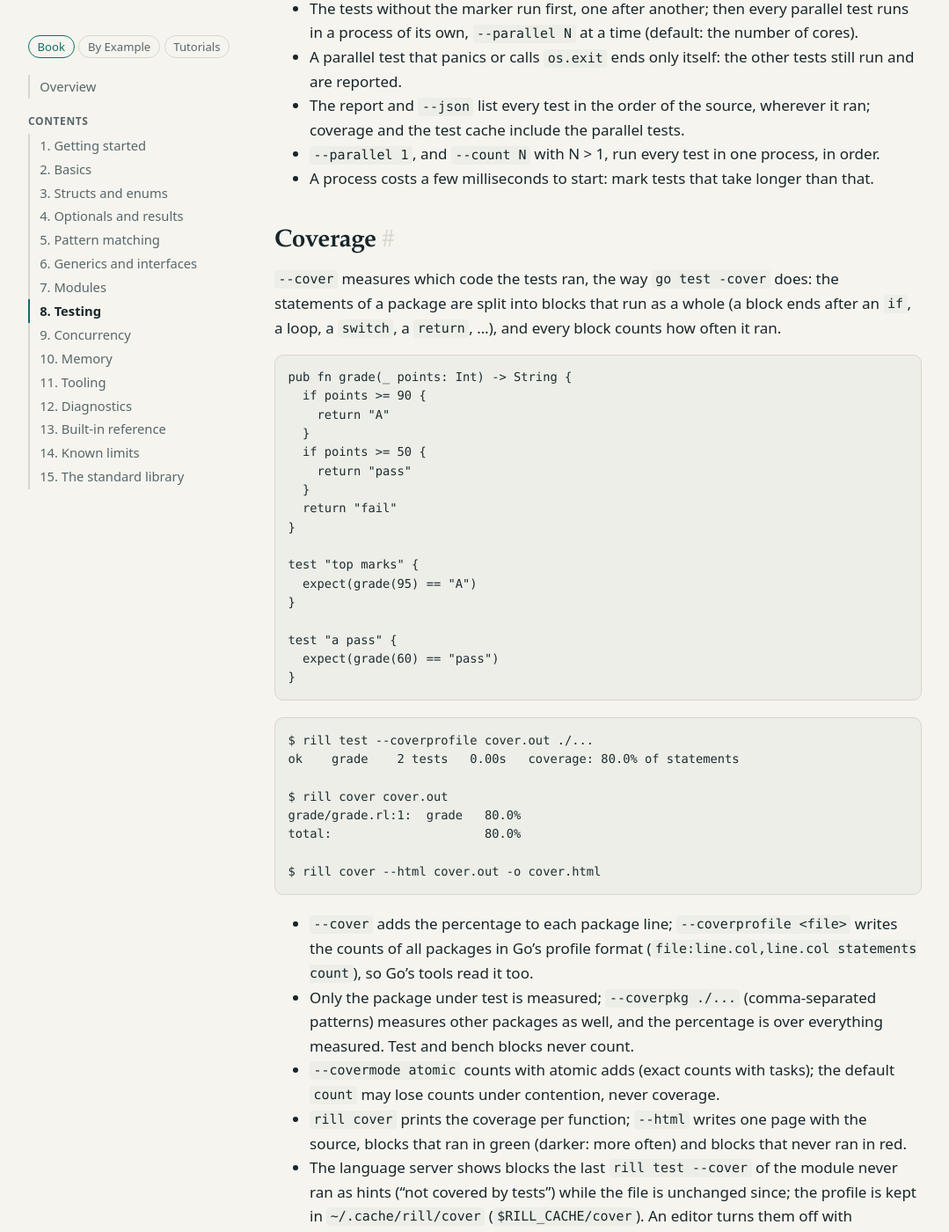
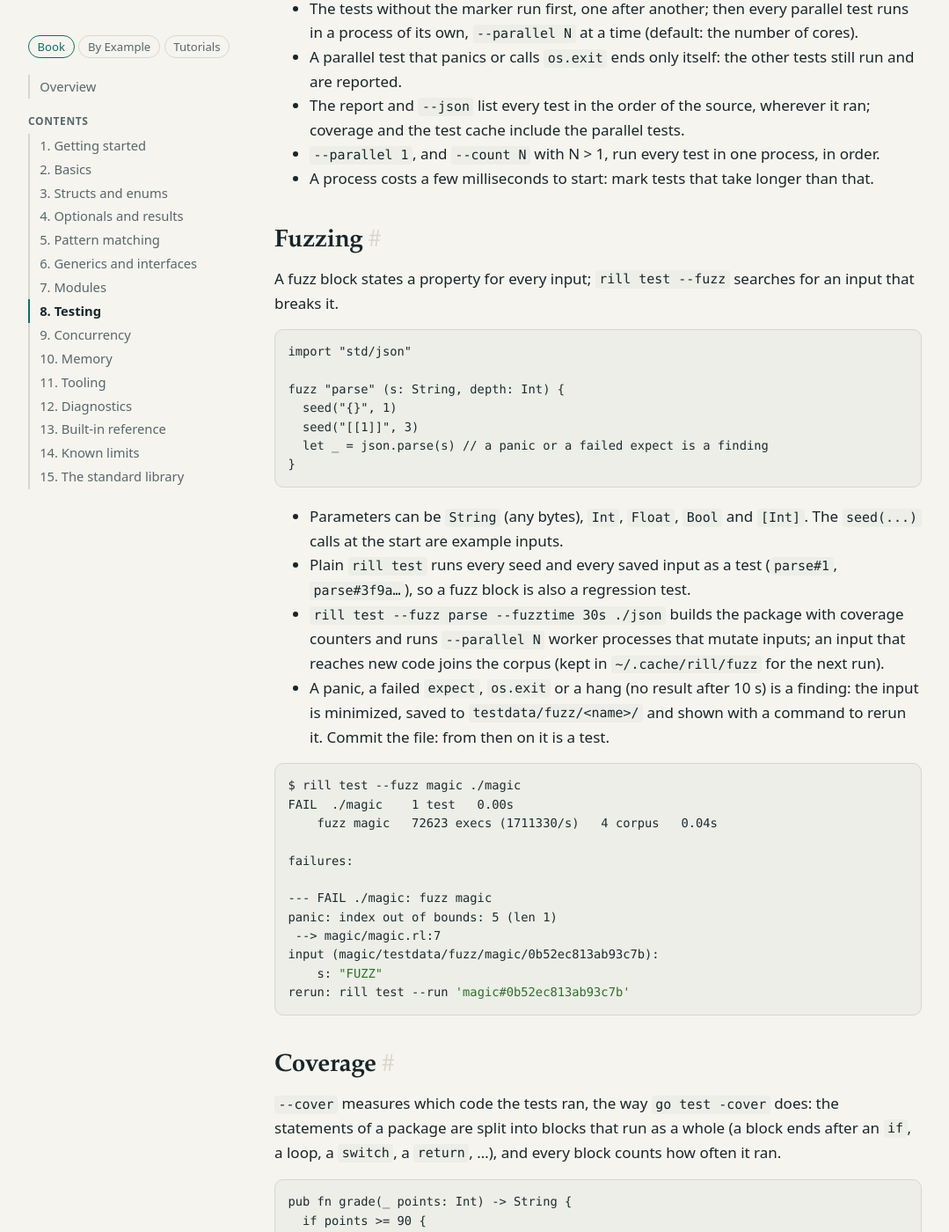
Before and after one commit to rillang/rillang.github.io, a Jekyll site: the page built from book/08-testing.md, in a window 1280 px wide and 1400 px high, scrolled down 5040 px. Shown: the whole window at 88% size, without its empty margins (80-1159 px from the left). Built offline with Jekyll 4.4.1, drawn with Linux system fonts in a browser that asks for light colours; our own code applies the rules of GitHub Pages for plain Markdown files.

Commit message:
book: fuzzing
Co-Authored-By: Claude Opus 5.5 <noreply@anthropic.com>

````diff
--- a/book/08-testing.md
+++ b/book/08-testing.md
@@ -211,6 +211,47 @@ test "parses the big fixture" parallel {
 - `--parallel 1`, and `--count N` with N > 1, run every test in one process, in order.
 - A process costs a few milliseconds to start: mark tests that take longer than that.
 
+## Fuzzing
+
+A fuzz block states a property for every input; `rill test --fuzz` searches for an input
+that breaks it.
+
+```rill
+import "std/json"
+
+fuzz "parse" (s: String, depth: Int) {
+  seed("{}", 1)
+  seed("[[1]]", 3)
+  let _ = json.parse(s) // a panic or a failed expect is a finding
+}
+```
+
+- Parameters can be `String` (any bytes), `Int`, `Float`, `Bool` and `[Int]`. The `seed(...)`
+  calls at the start are example inputs.
+- Plain `rill test` runs every seed and every saved input as a test (`parse#1`,
+  `parse#3f9a…`), so a fuzz block is also a regression test.
+- `rill test --fuzz parse --fuzztime 30s ./json` builds the package with coverage counters
+  and runs `--parallel N` worker processes that mutate inputs; an input that reaches new
+  code joins the corpus (kept in `~/.cache/rill/fuzz` for the next run).
+- A panic, a failed `expect`, `os.exit` or a hang (no result after 10 s) is a finding: the
+  input is minimized, saved to `testdata/fuzz/<name>/` and shown with a command to rerun it.
+  Commit the file: from then on it is a test.
+
+```sh
+$ rill test --fuzz magic ./magic
+FAIL  ./magic    1 test   0.00s
+    fuzz magic   72623 execs (1711330/s)   4 corpus   0.04s
+
+failures:
+
+--- FAIL ./magic: fuzz magic
+panic: index out of bounds: 5 (len 1)
+ --> magic/magic.rl:7
+input (magic/testdata/fuzz/magic/0b52ec813ab93c7b):
+    s: "FUZZ"
+rerun: rill test --run 'magic#0b52ec813ab93c7b'
+```
+
 ## Coverage
 
 `--cover` measures which code the tests ran, the way `go test -cover` does: the statements
````
